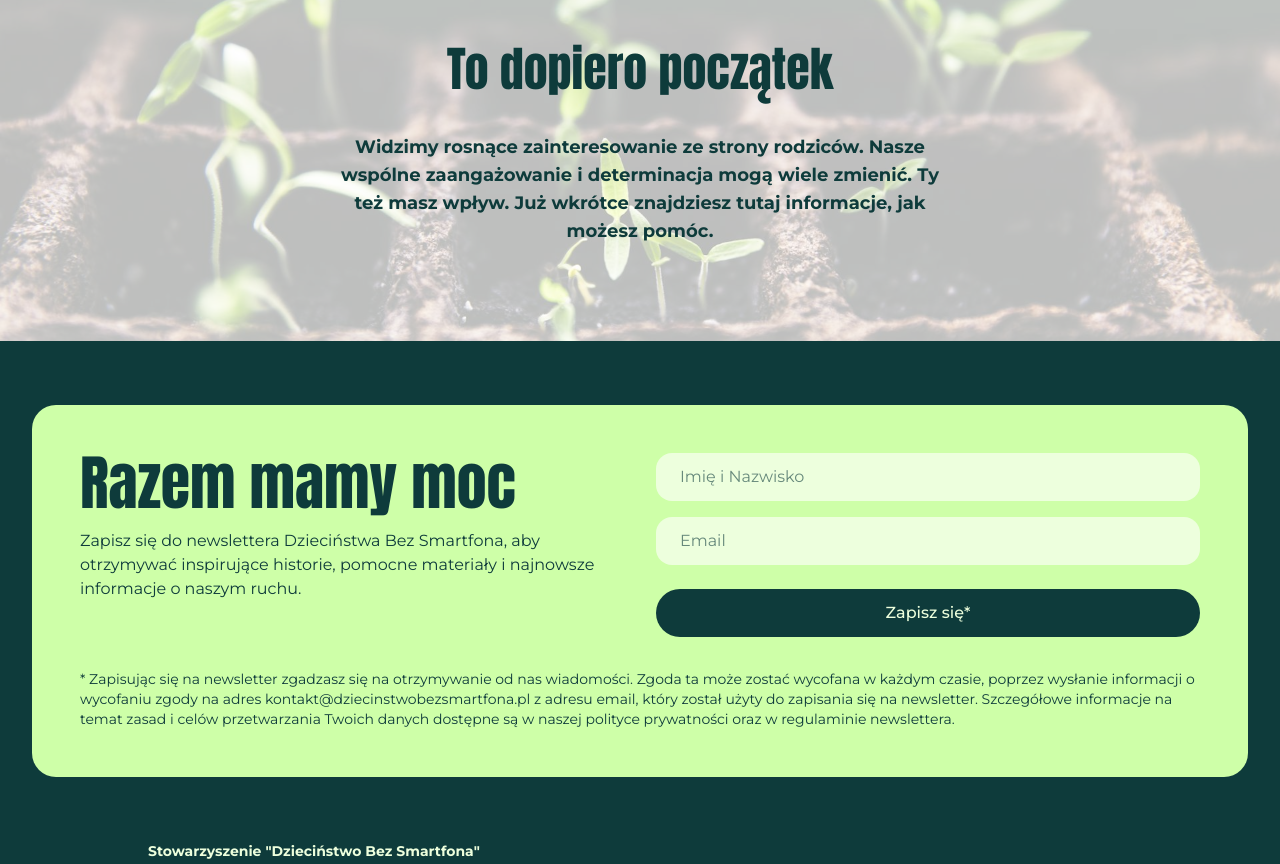
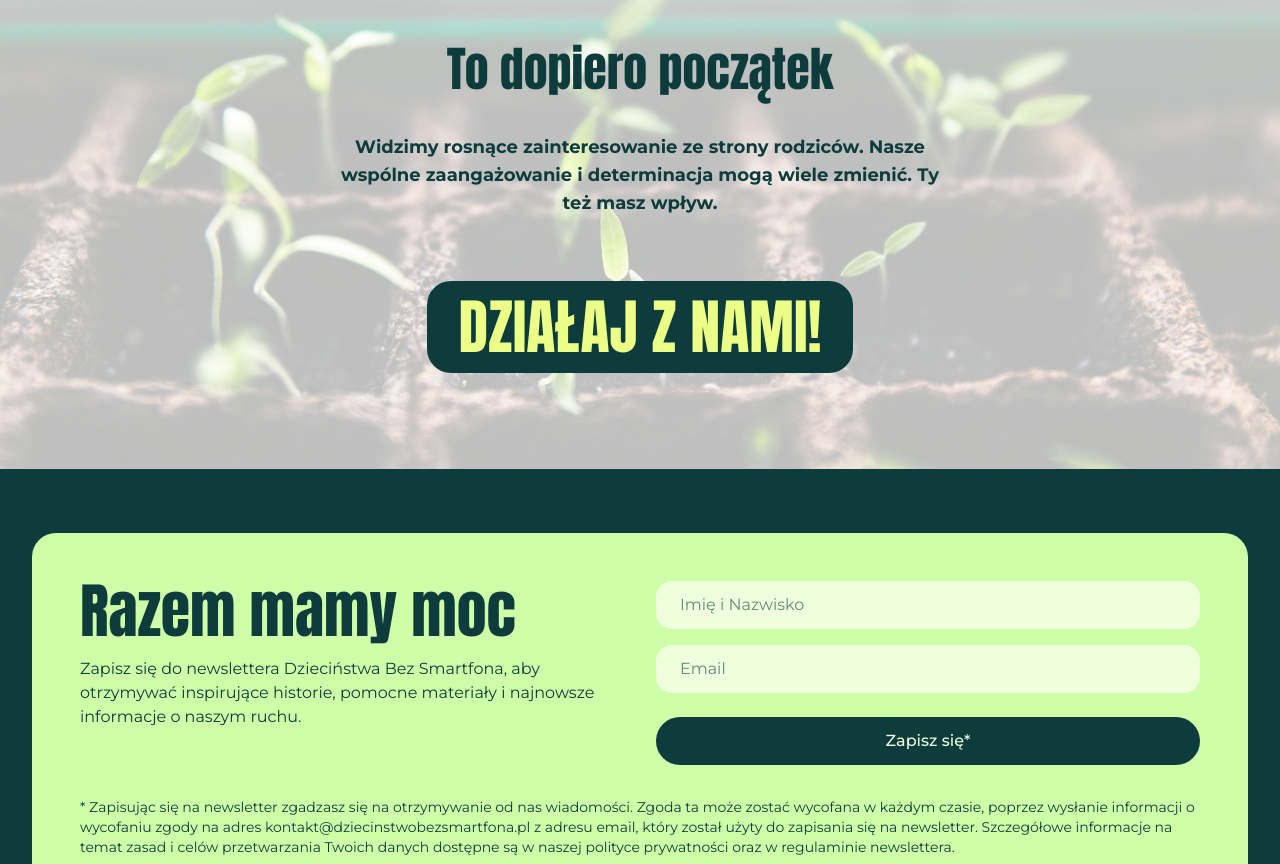
Before and after one commit to dziecinstwobezsmartfona/dbs-strona, a Next.js app: page /nasz-wplyw in a window 1280 px wide. Shown: the part 3420-4284 px from the top of the page. Built offline with nearby package versions, Linux system fonts and the light colour scheme; a web font is replaced by a local one.

Commit message:
Możliwość ustalania kolejności artykułów i działań

```diff
--- a/app/(app)/dzialam/page.tsx
+++ b/app/(app)/dzialam/page.tsx
@@ -7,6 +7,7 @@ export default async function Dzialam() {
     const { docs: activities } = await payload.find({
         collection: 'activities',
         where: { visible: { equals: true } },
+        sort: 'order',
         depth: 1,
         limit: 100,
     });
--- a/app/(app)/nasz-wplyw/page.tsx
+++ b/app/(app)/nasz-wplyw/page.tsx
@@ -90,7 +90,10 @@ export default function NaszWplyw() {
                 {/* Content */}
                 <div className="relative z-10 flex flex-col items-center justify-center w-3/4 lg:w-1/2 h-full mx-auto text-center text-(--foreground) px-4">
                     <p className="text-3xl md:text-4xl xl:text-5xl/16 font-title mt-16 mb-8">To dopiero początek</p>
-                    <p className="text-sm md:text-base xl:text-lg font-bold mb-24">Widzimy rosnące zainteresowanie ze strony rodziców. Nasze wspólne zaangażowanie i determinacja mogą wiele zmienić. Ty też masz wpływ. Już wkrótce znajdziesz tutaj informacje, jak możesz pomóc.</p>
+                    <p className="text-sm md:text-base xl:text-lg font-bold mb-8">Widzimy rosnące zainteresowanie ze strony rodziców. Nasze wspólne zaangażowanie i determinacja mogą wiele zmienić. Ty też masz wpływ.</p>
+                    <Link className="flex justify-center bg-(--foreground) rounded-3xl mx-8 mt-8 mb-24 py-4 px-8 hover:bg-(--secondary-background)" href="dzialam">
+                        <span className="text-2xl lg:text-6xl font-title text-(--secondary-accent) text-center">DZIAŁAJ Z NAMI!</span>
+                    </Link>
                 </div>
             </section>
         </main>
--- a/collections/Activities.ts
+++ b/collections/Activities.ts
@@ -10,6 +10,12 @@ export const Activities: CollectionConfig = {
         read: () => true,
     },
     fields: [
+        {
+            name: 'order',
+            label: 'Kolejność',
+            type: 'number',
+            required: true,
+        },
         {
             name: 'name',
             label: 'Nazwa działania',
--- a/collections/Articles.ts
+++ b/collections/Articles.ts
@@ -13,6 +13,11 @@ export const Articles: CollectionConfig = {
     defaultColumns: ['slug', 'title', 'visible'],
   },
   fields: [
+    { name: 'order',
+      label: 'Kolejność',
+      type: 'number',
+      required: true,
+    },
     {
       name: 'visible',
       label: 'Widoczny na stronie',
--- a/payload-types.ts
+++ b/payload-types.ts
@@ -174,6 +174,7 @@ export interface Media {
  */
 export interface Article {
   id: string;
+  order: number;
   visible?: boolean | null;
   /**
    * When enabled, the slug will auto-generate from the title field on save and autosave.
@@ -232,6 +233,7 @@ export interface School {
  */
 export interface Activity {
   id: string;
+  order: number;
   name: string;
   description: string;
   image?: (string | null) | Media;
@@ -373,6 +375,7 @@ export interface MediaSelect<T extends boolean = true> {
  * via the `definition` "articles_select".
  */
 export interface ArticlesSelect<T extends boolean = true> {
+  order?: T;
   visible?: T;
   generateSlug?: T;
   slug?: T;
@@ -409,6 +412,7 @@ export interface SchoolsSelect<T extends boolean = true> {
  * via the `definition` "activities_select".
  */
 export interface ActivitiesSelect<T extends boolean = true> {
+  order?: T;
   name?: T;
   description?: T;
   image?: T;
```
